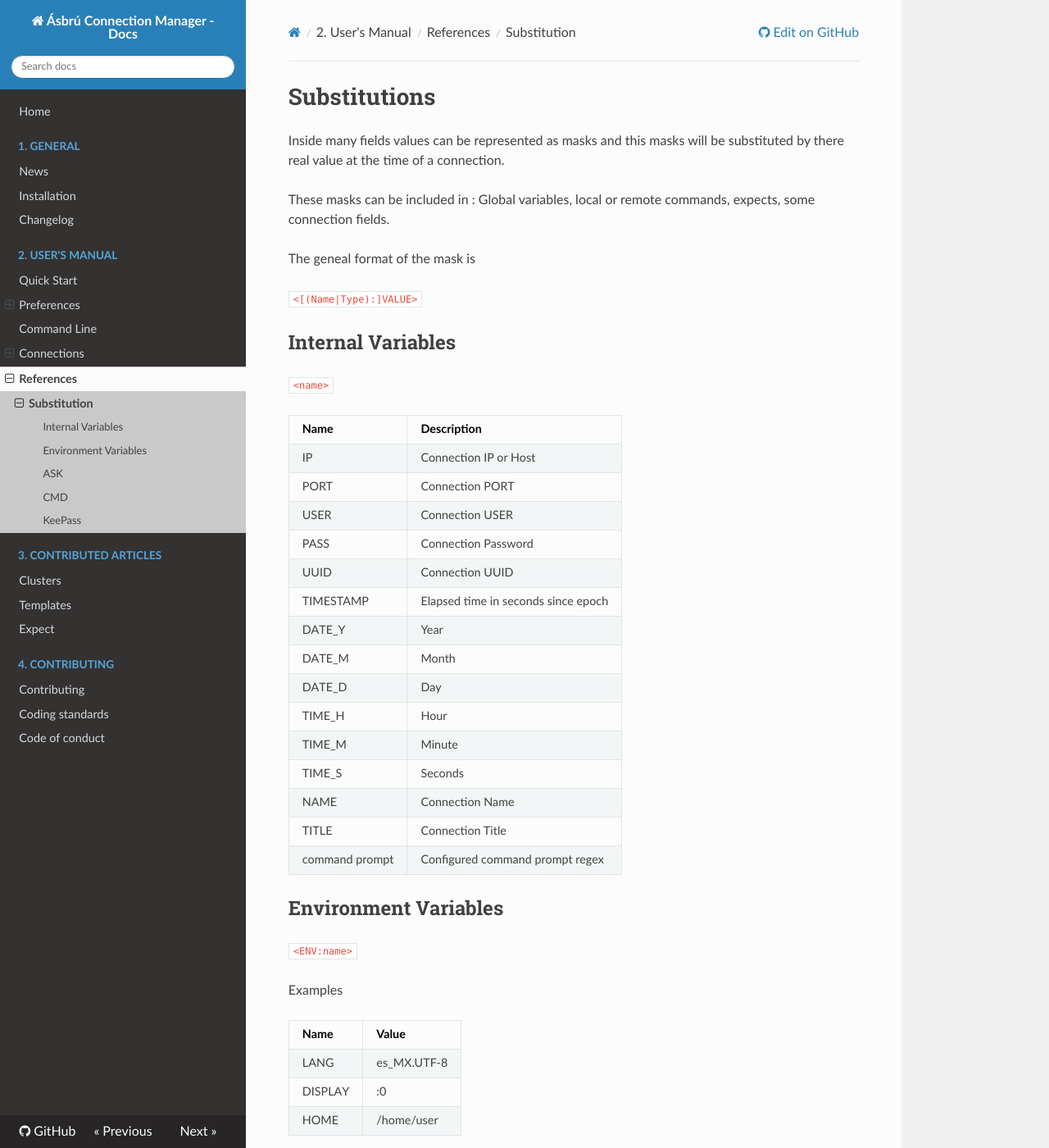
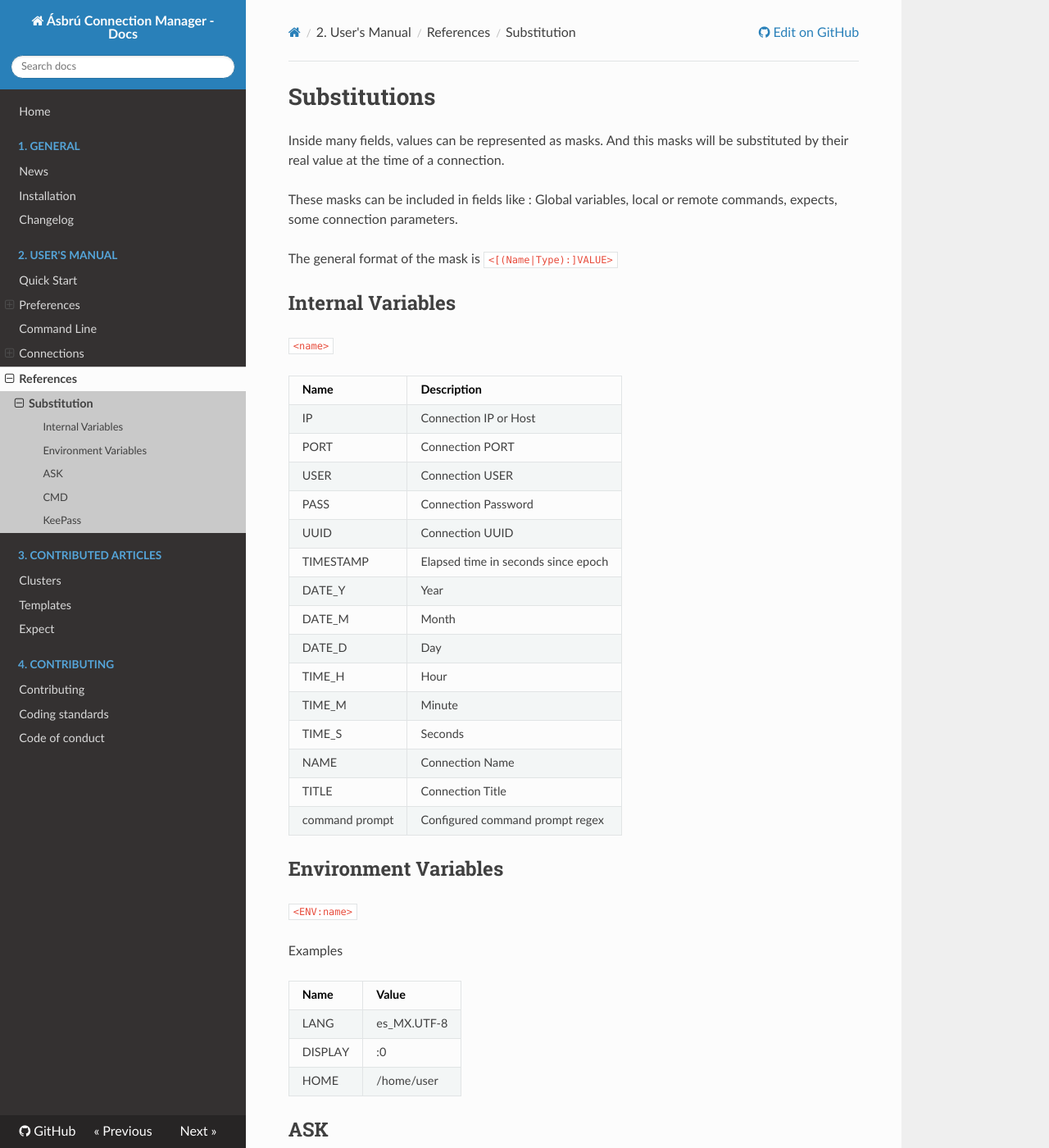
Before and after one commit to asbru-cm/asbru-cm, an MkDocs documentation site: the page built from doc/Manual/Substitutions.md, in a window 1280 px wide and 1400 px high. Shown: the whole window at 82% size. Built offline with MkDocs 1.6.1, drawn with Linux system fonts in a browser that asks for light colours; nearby versions of some CDN libraries; some of the changed text lies outside the part shown.

Commit message:
fixed typos 1

```diff
--- a/doc/Manual/Substitutions.md
+++ b/doc/Manual/Substitutions.md
@@ -1,12 +1,10 @@
 # Substitutions
 
-Inside many fields values can be represented as masks and this masks will be substituted by there real value at the time of a connection.
+Inside many fields, values can be represented as masks. And this masks will be substituted by their real value at the time of a connection.
 
-These masks can be included in : Global variables, local or remote commands, expects, some connection fields.
+These masks can be included in fields like : Global variables, local or remote commands, expects, some connection parameters.
 
-The geneal format of the mask is
-
-`<[(Name|Type):]VALUE>`
+The general format of the mask is `<[(Name|Type):]VALUE>`
 
 ## Internal Variables
 
@@ -48,11 +46,11 @@ Will prompt user to enter data and use that data for substitution
 
 `<ASK:parameters>`
 
-|Parameters                    |Action                               |
-|------------------------------|-------------------------------------|
-|description|opt1|opt2|opt3|.. |select box with options (opt1,..)    |
-|description|value             |textbox with predefined value        |
-|description                   |textbox empty                        |
+|Parameters                      |Action                               |
+|--------------------------------|-------------------------------------|
+|`description|opt1|opt2|opt3|..` |select box with options (opt1,..)    |
+|description|value               |textbox with predefined value        |
+|description                     |textbox empty                        |
 
 ## CMD
 
```
Also changed, not shown: doc/Manual/Connections/SSH_Terminal.md (+24 -12 lines), doc/Manual/Preferences/GlobalVariables.md (+4 -4 lines), doc/Manual/Preferences/MainOptions.md (+3 -3 lines), doc/Manual/QuickStart.md (+2 -1 lines).
